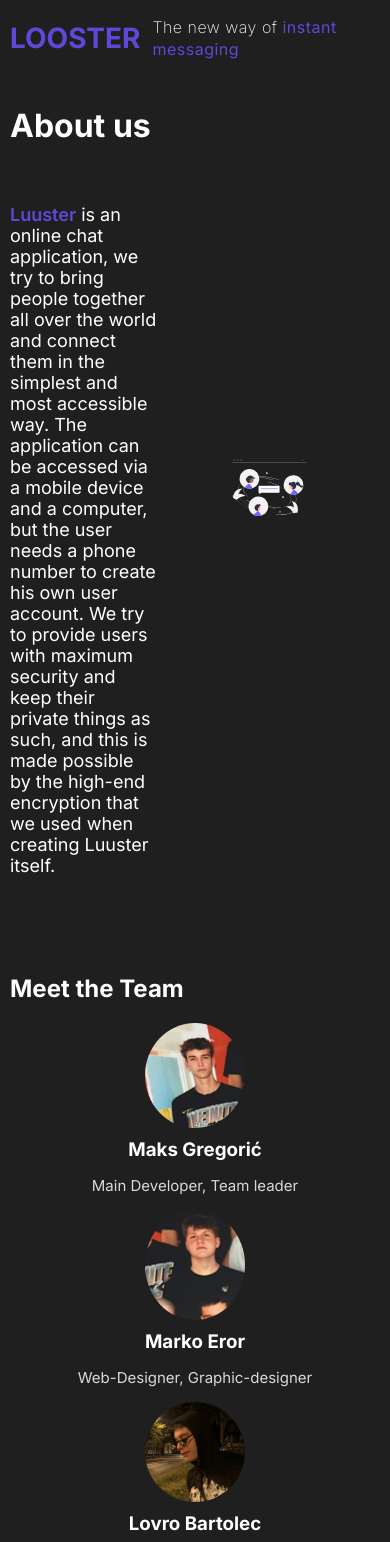
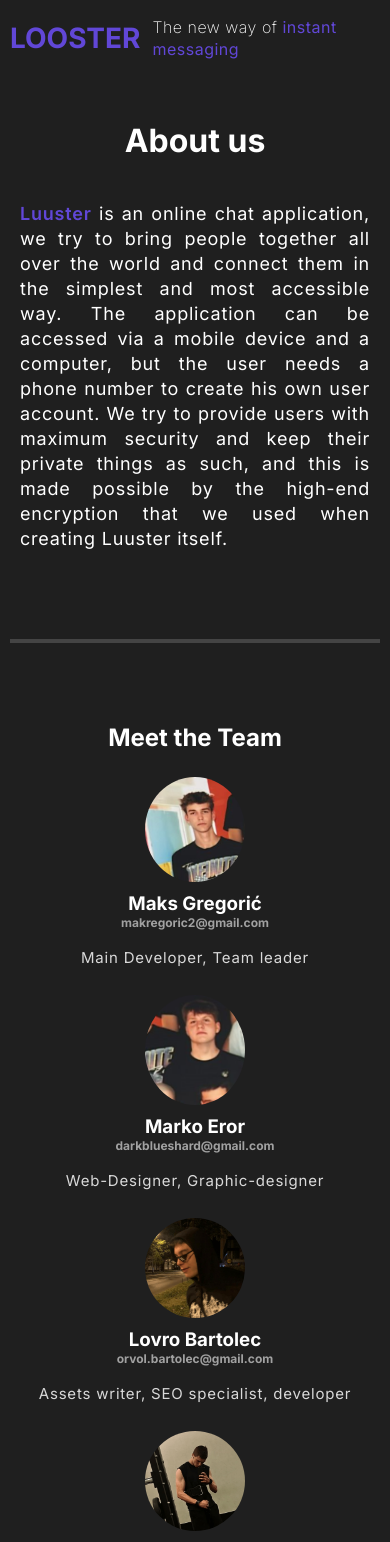
Before and after one commit to maaxxg/Looster, a SvelteKit app: page /about in a window 390 px wide. Shown: the top 1542 px of the page. Built offline with nearby package versions, Linux system fonts and the light colour scheme.

Commit message:
gotov about

```diff
--- a/src/routes/+page.svelte
+++ b/src/routes/+page.svelte
@@ -52,7 +52,7 @@
     <div class="left">
         <h1>We'll help <br>
         <div class="type-container">
-            <div class="typed">Connect</div>
+            <div class="typed">connect</div>
             </div>
         </h1>
         <a href="/signup">
--- a/src/routes/about/+page.svelte
+++ b/src/routes/about/+page.svelte
@@ -26,9 +26,11 @@
         </p>
     </div>
     <div class="right">
-        <img src="/aboutus.svg" alt="">
+        <img src="/about.svg" alt="">
     </div>
 </div>
+<br><br><br>
+<hr>
 <br><br><br>
 <div class="team">
     <h2>Meet the Team</h2>
@@ -36,6 +38,7 @@
         <div class="mem1">
             <img src="/pfp/maks.png" alt="">
             <h3>Maks Gregorić</h3>
+            <h6>makregoric2@gmail.com</h6>
             <p>
                 Main Developer,
                 Team leader
@@ -44,6 +47,7 @@
         <div class="mem2">
             <img src="/pfp/marko.png" alt="">
             <h3>Marko Eror</h3>
+            <h6>darkblueshard@gmail.com</h6>
             <p>
                 Web-Designer, Graphic-designer
             </p>
@@ -52,6 +56,7 @@
         <div class="mem3">
             <img src="/pfp/bartolec.png" alt="">
             <h3>Lovro Bartolec</h3>
+            <h6>orvol.bartolec@gmail.com</h6>
             <p>
                 Assets writer, SEO specialist, developer
             </p>
@@ -60,6 +65,7 @@
         <div class="mem4">
             <img src="/pfp/vili.png" alt="">
             <h3>Vili Cenko</h3>
+            <h6>cenkovili11@gmail.com</h6>
             <p>
                 Tester, Developer, Presenter
             </p>
@@ -68,6 +74,7 @@
         <div class="mem5">
             <img src="/pfp/vlad.png" alt="">
             <h3>Vladislav Grego</h3>
+            <h6>vladislavgrego10@gmail.com</h6>
             <p>
                 Tester, Marketing specialist, presenter
             </p>
@@ -76,6 +83,7 @@
         <div class="mem6">
             <img src="/pfp/grso.png" alt="">
             <h3>Lovro Gršić</h3>
+            <h6>lovro.grsic@gmail.com</h6>
             <p>
                 SEO specialist
             </p>
@@ -97,7 +105,8 @@
     .main {
         display: flex;
         justify-content: space-between;
-        align-items: center;
+        align-items: flex-end;
+        margin-top: 5px;
     }
 
     span {
@@ -111,10 +120,13 @@
 
     p {
         font-size: 18px;
+        width: 90%;
+        line-height: 25px;
+        letter-spacing: .8px;
     }
 
     .right img {
-        max-width: 50%;
+        max-width: 60%;
     }
 
     .members {
@@ -133,10 +145,31 @@
         flex-direction: column;
         width: 16.6%;
         align-items: center;
+        justify-content: flex-start;
+        text-align: center;
+        padding: 5px 0;
+        border-radius: 10px;
+        transition: all .4s;
+    }
+
+    .members div:hover {
+        background-color: #444;
     }
 
     h3 {
         margin: 10px 0 0 0;
+    }
+
+    h6 {
+        margin: 0;
+        color: #a1a1a1;
+        font-size: 12px;
+    }
+
+    hr {
+        border: 2px solid #444;
+        padding: 0;
+        margin: 0;
     }
 
     .members p {
@@ -144,9 +177,51 @@
         color: var(--neutralLight-color);
     }
 
-    @media only screen and (max-width: 850px) {
+    @media only screen and (max-width: 1300px) {
+        .right img {
+            max-width: 80%;
+        }
+    }
+
+    @media only screen and (max-width: 1150px) {
+        .right img {
+            max-width: 100%;
+        }
+    }
+
+    @media only screen and (max-width: 1000px) {
+        .right {
+            display: none;
+        }
+        .left {
+            width: 100%;
+            padding: 10px;
+        }
+
+        .left p {
+            text-align: justify;
+            padding: none;
+            width: 100%;
+            margin-top: 0;
+        }
+
+        h1 {
+            text-align: center;
+        }
+
+        .main {
+            justify-content: center;
+
+        }
+    }
+
+    @media only screen and (max-width: 1000px) {
         .members div {
             width: 33%;
+        }
+
+        h2 {
+            text-align: center;
         }
     }
 
```
Also changed, not shown: static/about.svg (added).
